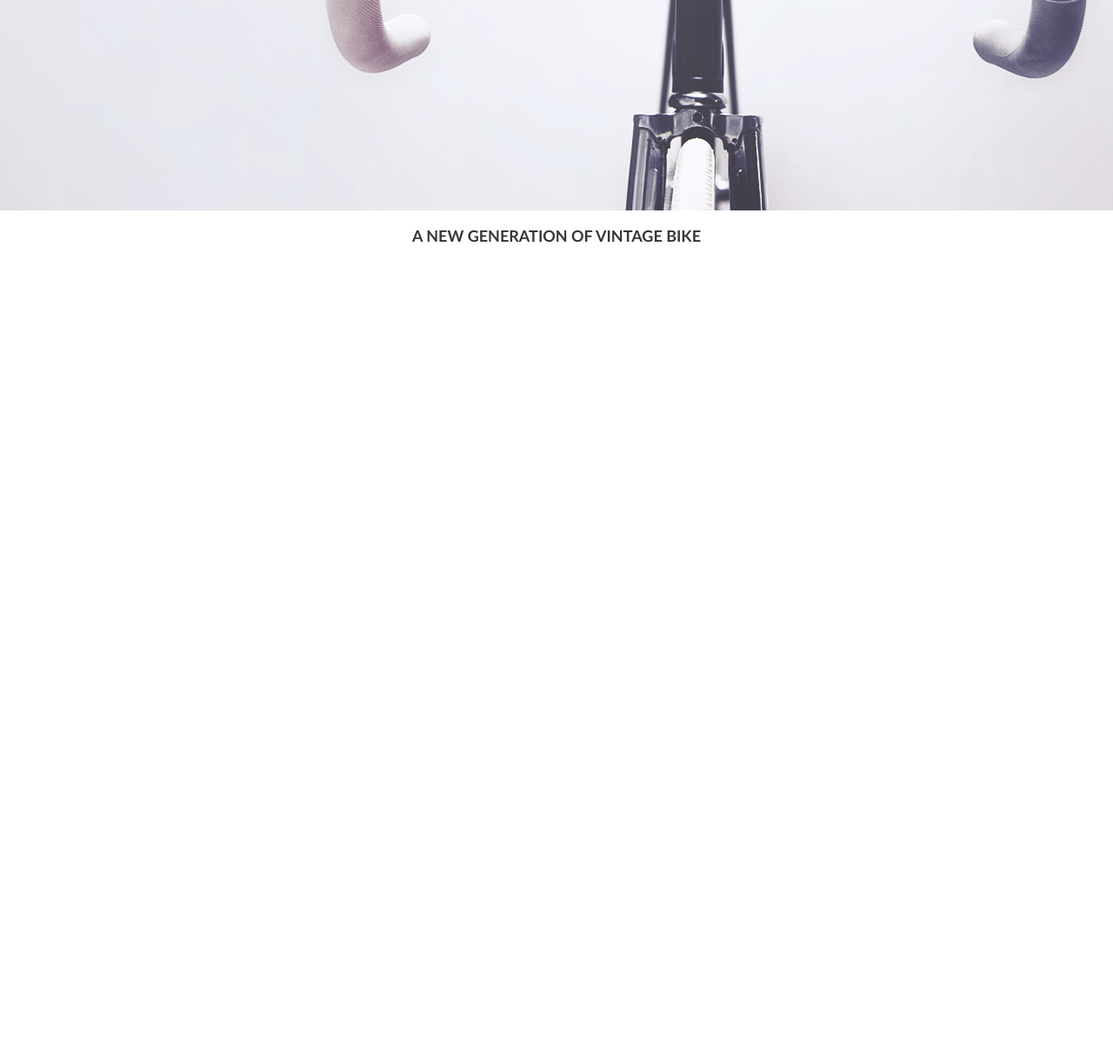
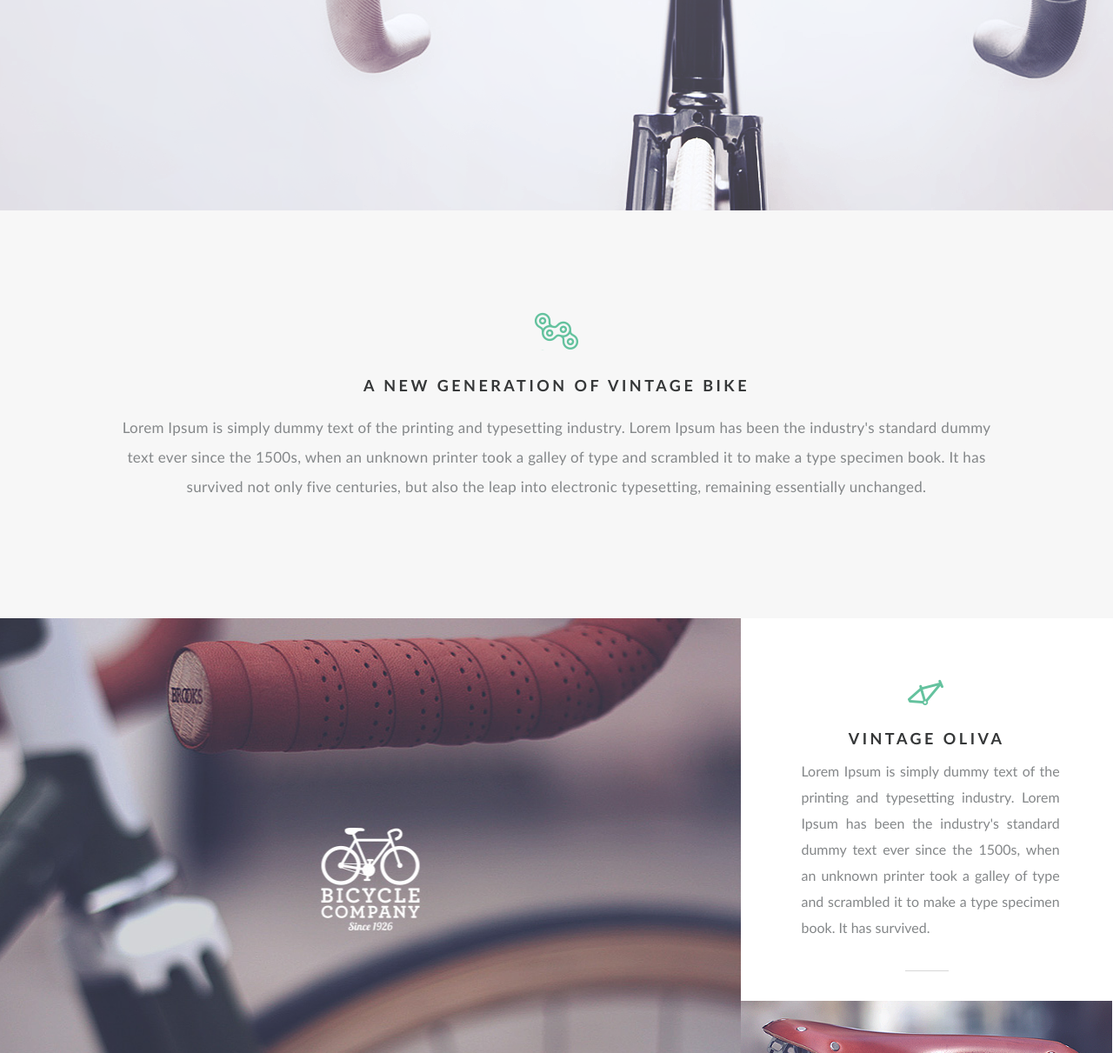
Before and after one commit to cody-maverick/css-grid_test, a plain HTML site: page index.html in a window 1280 px wide. Shown: the part 558-1769 px from the top of the page at 87% size. Before the commit the page ends 858 px from the top, so only its background shows below. Drawn offline with Linux system fonts and the light colour scheme.

Commit message:
grid-begin

```diff
--- a/css/style.scss
+++ b/css/style.scss
@@ -24,6 +24,20 @@
   font-style: normal;
 }
 
+h1,
+h2,
+h3,
+h4,
+h5,
+h6 {
+  margin: 0;
+  padding: 0;
+}
+
+p {
+  margin: 0;
+}
+
 a {
   text-decoration: none;
 }
@@ -37,6 +51,7 @@ ul {
 body {
   margin: 0 auto;
   max-width: 1600px;
+  min-width: 700px;
   font-family: Lato;
 }
 
@@ -86,10 +101,107 @@ body {
   height: 2px;
 }
 
-.main-title {
+.title {
   color: #353738;
   font: 18px 'Lato Bold';
+  letter-spacing: 3.5px;
   text-align: center;
   position: relative;
   text-transform: uppercase;
 }
+
+.title_chain:after {
+  @extend %after;
+  background: url(../img/chain-icon.png);
+  top: -73px;
+  transform: translateX(-50%);
+  left: 50%;
+  width: 52px;
+  height: 44px;
+}
+
+.paragraph {
+  text-align: center;
+  font: 17px/34px 'Lato Regular';
+  color: #848789;
+  letter-spacing: 0.3px;
+}
+
+.section-one div {
+  padding: 190px 0px 134px 0px;
+  max-width: 1080px;
+  margin: 0 auto;
+}
+
+.section-one {
+  background: #f7f7f7;
+}
+
+.title_padding {
+  padding: 0px 30px;
+  padding-bottom: 21px;
+}
+
+.paragraph_padding {
+  padding: 0px 30px;
+}
+
+.section-two {
+  display: grid;
+  grid: repeat(3, 600px) / repeat(3, 33.3%);
+}
+
+.bicycle {
+  grid-column: 1 / 3;
+  background: url(../img/bicycle.jpg) 50% 50% no-repeat;
+}
+
+.seat {
+  display: flex;
+  flex-direction: column;
+  justify-content: space-between;
+}
+
+.title-seat {
+  padding: 127px 0px 12px 0px;
+}
+
+.seat__text {
+  font: 16px/30px 'Lato Regular';
+  color: #848789;
+  padding: 0px 60px 0px 69px;
+  text-align: justify;
+  position: relative;
+}
+
+.seat__text::after {
+  @extend %after;
+  width: 50px;
+  height: 1px;
+  left: 50%;
+  transform: translateX(-50%);
+  bottom: -35px;
+  background: #d7d7d7;
+}
+
+.title-seat_after:after,
+.title-seat_after_boriosa:after {
+  @extend %after;
+  top: 70px;
+  left: 50%;
+  transform: translateX(-50%);
+  width: 44px;
+  height: 30px;
+  background: url(../img/oliva.png) no-repeat;
+}
+
+.title-seat_after_boriosa:after {
+  background: url(../img/boriosa.png) no-repeat;
+  width: 33px;
+  height: 33px;
+}
+
+.vintage {
+  grid-column: 2 / 4;
+  background: url(../img/vintage.jpg) 50% 50% no-repeat;
+}
--- a/index.html
+++ b/index.html
@@ -43,9 +43,56 @@
   </header>
   <main>
     <section class="section-one">
-       <h3 class="main-title">
+      <div>
+        <h3 class="title title_padding title_chain">
           A new generation of vintage bike
         </h3>
+        <p class="paragraph paragraph_padding">
+          Lorem Ipsum is simply dummy text of the printing and typesetting industry. Lorem Ipsum has been the
+          industry's
+          standard
+          dummy text ever since the 1500s, when an unknown printer took a galley of type and scrambled it to make a
+          type specimen
+          book. It has survived not only five centuries, but also the leap into electronic typesetting, remaining
+          essentially
+          unchanged.
+        </p>
+      </div>
+    </section>
+    <section class="section-two">
+      <div class="bicycle"></div>
+      <div class="seat">
+        <div class="seat__info ">
+          <h3 class="title title-seat title-seat_after">
+            vintage Oliva
+          </h3>
+          <p class="seat__text">
+            Lorem Ipsum is simply dummy text of the printing and typesetting industry. Lorem Ipsum has been the
+            industry's standard dummy text ever since the 1500s, when an unknown printer took a galley of type and
+            scrambled it to make a type specimen
+            book. It has survived.
+          </p>
+        </div>
+        <img src="/img/oliva-seat.png" alt="">
+      </div>
+      <div class="seat">
+        <div class="seat__info ">
+          <h3 class="title title-seat title-seat_after_boriosa">
+            La Boriosa
+          </h3>
+          <p class="seat__text">
+            Lorem Ipsum is simply dummy text of the printing and typesetting industry. Lorem Ipsum has been the
+            industry's standard dummy text ever since the 1500s, when an unknown printer took a galley of type and
+            scrambled it to make a type specimen
+            book. It has survived.
+          </p>
+        </div>
+        <img src="/img/la-boriosa-seat.png" alt="">
+      </div>
+      <div class="vintage"></div>
+      <div></div>
+      <div></div>
+      <div></div>
     </section>
   </main>
   <footer></footer>
```
Also changed, not shown: css/style.css, img/bicycle.jpg (added), img/boriosa.png (added), img/chain-icon.png (added), img/la-boriosa-seat.png (added), img/oliva-seat.png (added), img/oliva.png (added), img/vintage.jpg (added), img/vintage.png (added), 1 other file. Lines whose indentation alone changed are shown as unchanged.
